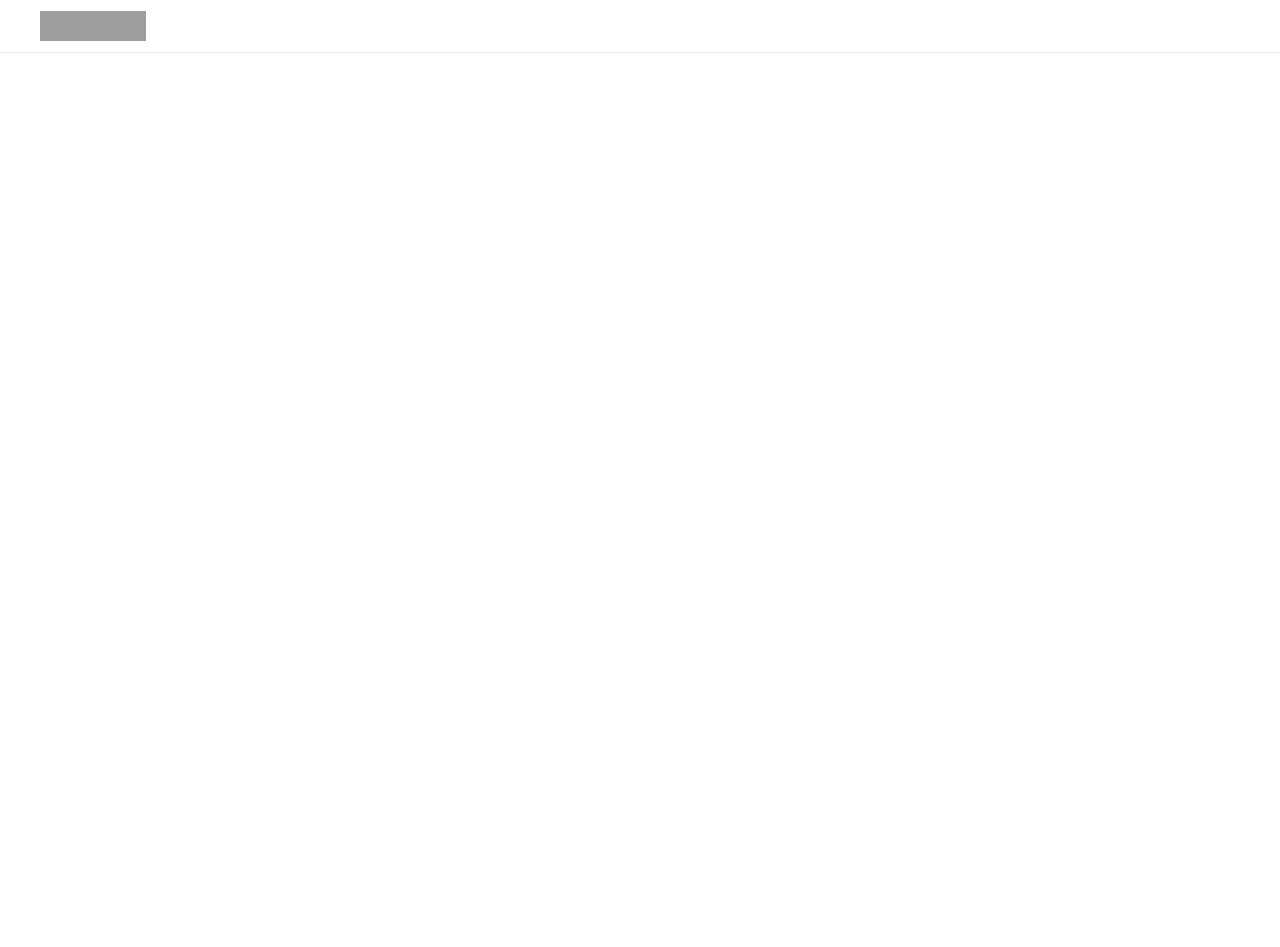
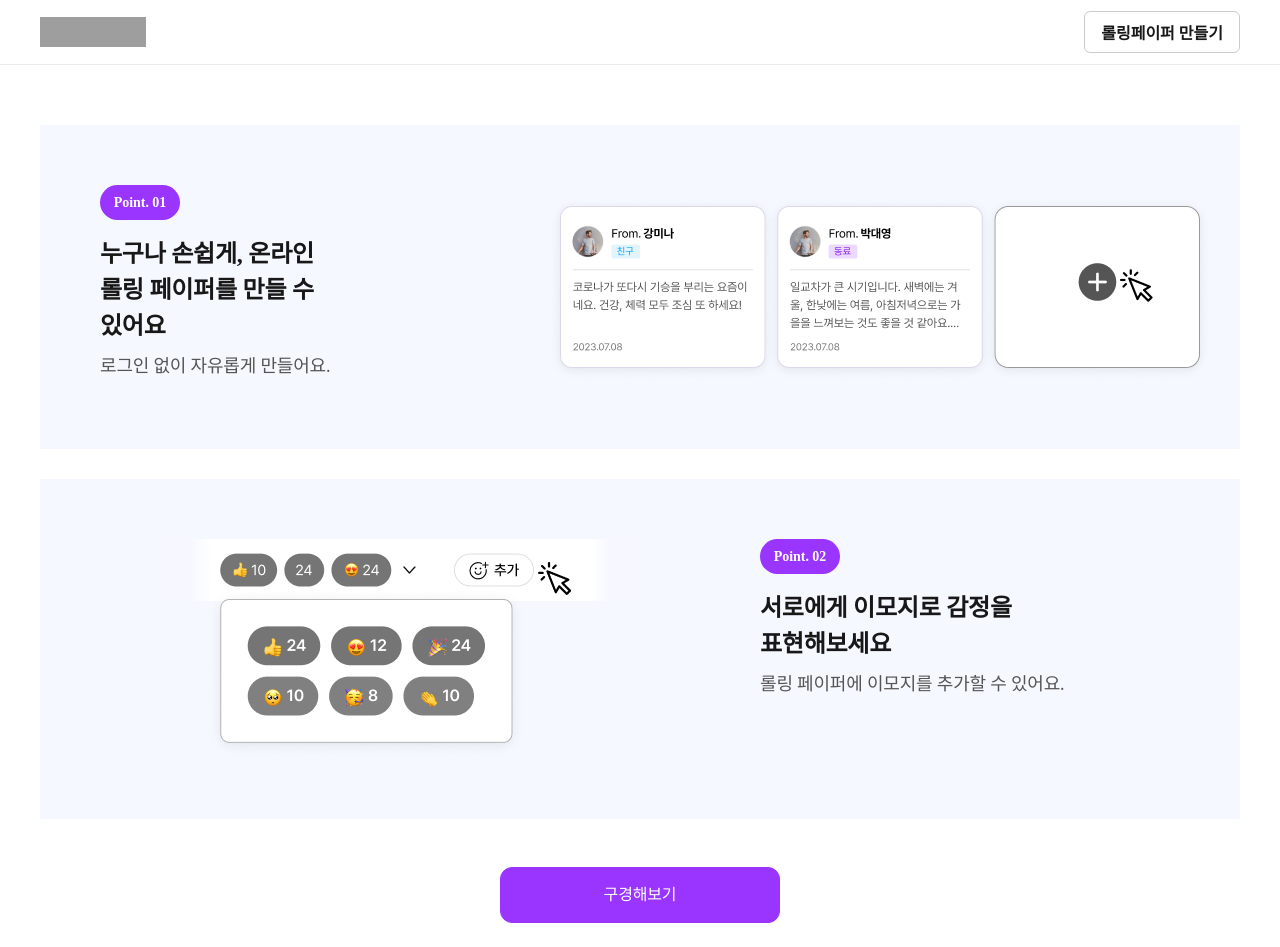
Before and after one commit to Codeit-23team/23_rolling, a React (Vite) app: page / in a window 1280 px wide. Before the commit the page ends 800 px from the top, so only its background shows below. Built offline with nearby package versions, Linux system fonts and the light colour scheme; grey boxes are pictures that could not be loaded; a web font is replaced by a local one.

Commit message:
feat: 메인페이지 pc버전 완료

```diff
--- a/src/color.css
+++ /dev/null
@@ -1,44 +0,0 @@
-:root {
-  --purple900: #5603a7;
-  --purple800: #6e0ad1;
-  --purple700: #861dee;
-  --purple600: #9935ff;
-  --purple500: #ab57ff;
-  --purple400: #c894fd;
-  --purple300: #dcb9ff;
-  --purple200: #ecd9ff;
-  --purple100: #f8f0ff;
-
-  --orange500: #ff8832;
-  --orange400: #ffae65;
-  --orange300: #ffc583;
-  --orange200: #ffe2ad;
-  --orange100: #fff0d6;
-
-  --blue500: #00a2fe;
-  --blue400: #34b9ff;
-  --blue300: #7cd2ff;
-  --blue200: #b1e4ff;
-  --blue100: #e2f5ff;
-
-  --green500: #2ba600;
-  --green400: #60cf37;
-  --green300: #9be282;
-  --green200: #d0f5c3;
-  --green100: #e4fbdc;
-
-  --gray900: #181818;
-  --gray800: #2b2b2b;
-  --gray700: #3a3a3a;
-  --gray600: #4a4a4a;
-  --gray500: #555;
-  --gray400: #999;
-  --gray300: #ccc;
-  --gray200: #eee;
-  --gray100: #f6f6f6;
-
-  --white: #fff;
-  --black: #000;
-  --error: #dc3a3a;
-  --surface: #f6f8ff;
-}
--- a/src/components/button/buttonPrimary/buttonPrimary56/buttonPrimary56.css
+++ b/src/components/button/buttonPrimary/buttonPrimary56/buttonPrimary56.css
@@ -1,19 +1,16 @@
 .buttonPrimary56 {
-  display: inline-flex;
+  cursor: pointer;
   padding: 14px 24px;
-  justify-content: center;
-  align-items: center;
-  gap: 10px;
   border-radius: 12px;
   background: var(--purple600);
   color: var(--white);
-  text-align: center;
-  font-family: Pretendard;
-  font-size: 16px;
-  font-style: normal;
-  font-weight: 400;
   line-height: 26px;
   letter-spacing: -0.16px;
+  width: 280px;
+  border: none;
+  font-size: 16px;
+  font-family: 'Pretendard';
+  border: 1px solid var(--purple600);
 }
 
 .buttonPrimary56:hover {
@@ -23,6 +20,7 @@
 .buttonPrimary56:focus {
   border: 1px solid var(--purple900);
   background: var(--purple800);
+  box-sizing: border-box;
 }
 
 .buttonPrimary56:active {
--- a/src/components/main/indexBottom.jsx
+++ b/src/components/main/indexBottom.jsx
@@ -1,7 +1,12 @@
 const IndexBottom = () => {
     return(
-        <div>
-
+        <div className="indexBottom">
+            <img src="images/img_02.png"/>
+            <div>
+                <span className='indexPoint'>Point. 02</span>
+                <strong>서로에게 이모지로 감정을 표현해보세요</strong>
+                <p>롤링 페이퍼에 이모지를 추가할 수 있어요.</p>
+            </div>
         </div>
     )
 }
--- /dev/null
+++ b/src/components/main/indexTop.css
@@ -0,0 +1,59 @@
+.indexContents {
+    margin-top: 60px;
+}
+.indexTop, .indexBottom {
+    display: flex;
+    background-color: var(--surface);
+    max-width: 1200px;
+    margin: 0 auto;
+}
+.indexTop {
+    justify-content: space-between;
+    padding: 60px 0 60px 60px;
+}
+.indexBottom {
+    padding: 60px 0;
+    margin-top: 30px;
+}
+.indexContents .indexPoint {
+    display: flex;
+    justify-content: center;
+    align-items: center;
+    width: 80px; height: 35px;
+    background-color: var(--purple600);
+    border-radius: 50px;
+    color: var(--white);
+    font-weight: 700;
+    font-size: 14px;
+    letter-spacing: -0.07px;
+    margin-bottom: 16px;
+}
+.indexContents strong {
+    display: block;
+    width: 268px;
+    color: var(--gray900);
+    font-size: 24px;
+    font-weight: 700;
+    line-height: 36px;
+    letter-spacing: -0.24px;
+    margin-bottom: 8px;
+    word-break: keep-all;
+}
+.indexContents strong em {
+    font-size: 0;
+    line-height: 0;
+}
+.indexContents p {
+    color: var(--gray500);
+    font-size: 18px;
+    line-height: 28px;
+    letter-spacing: -0.18px;
+}
+.linkButtonCon {
+    text-align: center;
+    padding: 24px 0;
+    margin-top: 24px;
+}
+.linkButtonCon button {
+    width: 280px;
+}
--- a/src/components/main/indexTop.jsx
+++ b/src/components/main/indexTop.jsx
@@ -1,7 +1,14 @@
+import './indexTop.css';
+
 const IndexTop = () => {
     return(
-        <div>
-
+        <div className="indexTop">
+            <div>
+                <span className='indexPoint'>Point. 01</span>
+                <strong>누구나 손쉽게, 온라인<em>줄바꿈<br/></em> 롤링 페이퍼를 만들 수 있어요</strong>
+                <p>로그인 없이 자유롭게 만들어요.</p>
+            </div>
+            <img src="images/img_01.png"/>
         </div>
     )
 }
--- a/src/pages/index.jsx
+++ b/src/pages/index.jsx
@@ -1,3 +1,4 @@
+import ButtonPrimary56 from "../components/button/buttonPrimary/buttonPrimary56/buttonPrimary56";
 import Header from "../components/header/header";
 import IndexBottom from "../components/main/indexBottom";
 import IndexTop from "../components/main/indexTop";
@@ -5,12 +6,13 @@ import IndexTop from "../components/main/indexTop";
 const Index = () => {
   return (
     <>
-      <Header button={false}/>
-      <div>
+      <Header button={true}/>
+      <div className="indexContents">
         <IndexTop/>
+        <IndexBottom/>
       </div>
-      <div>
-        <IndexBottom/>
+      <div className="linkButtonCon">
+        <ButtonPrimary56 buttonName="구경해보기"/>
       </div>
     </>
   )
```
